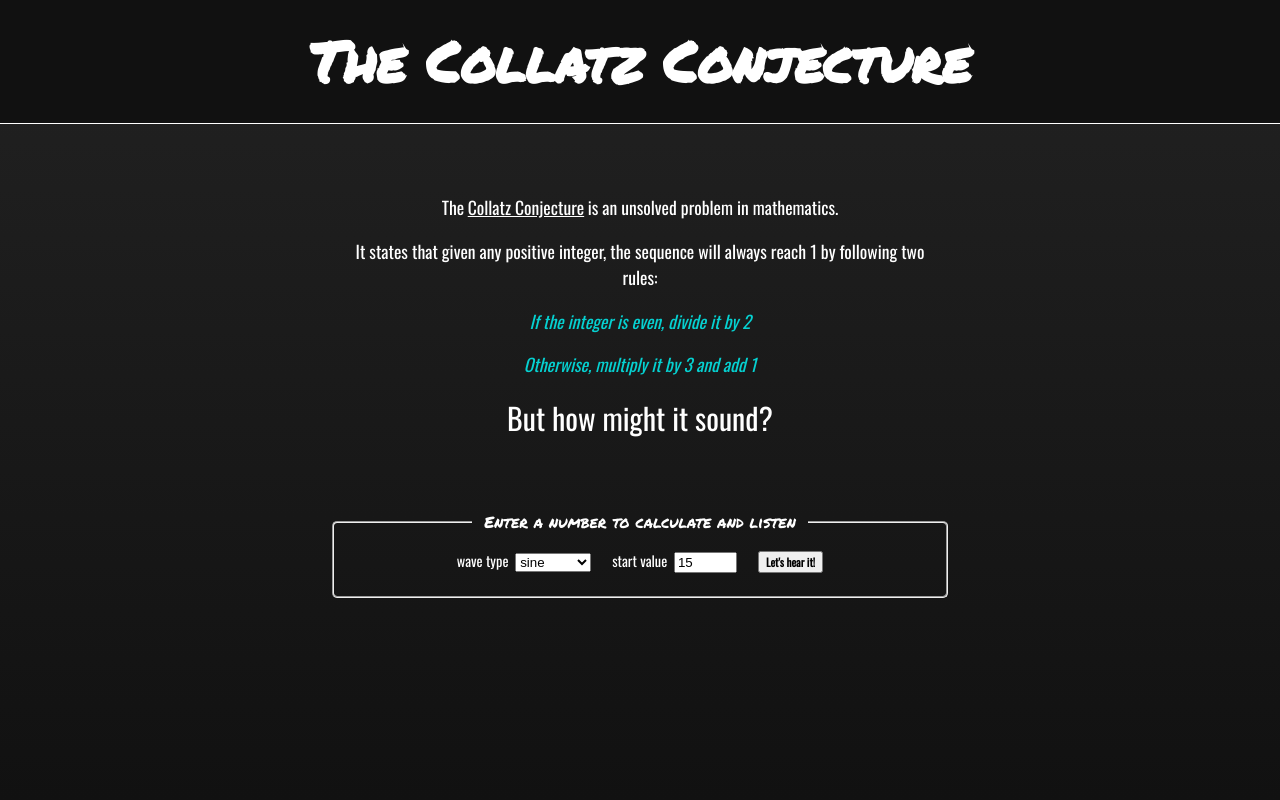
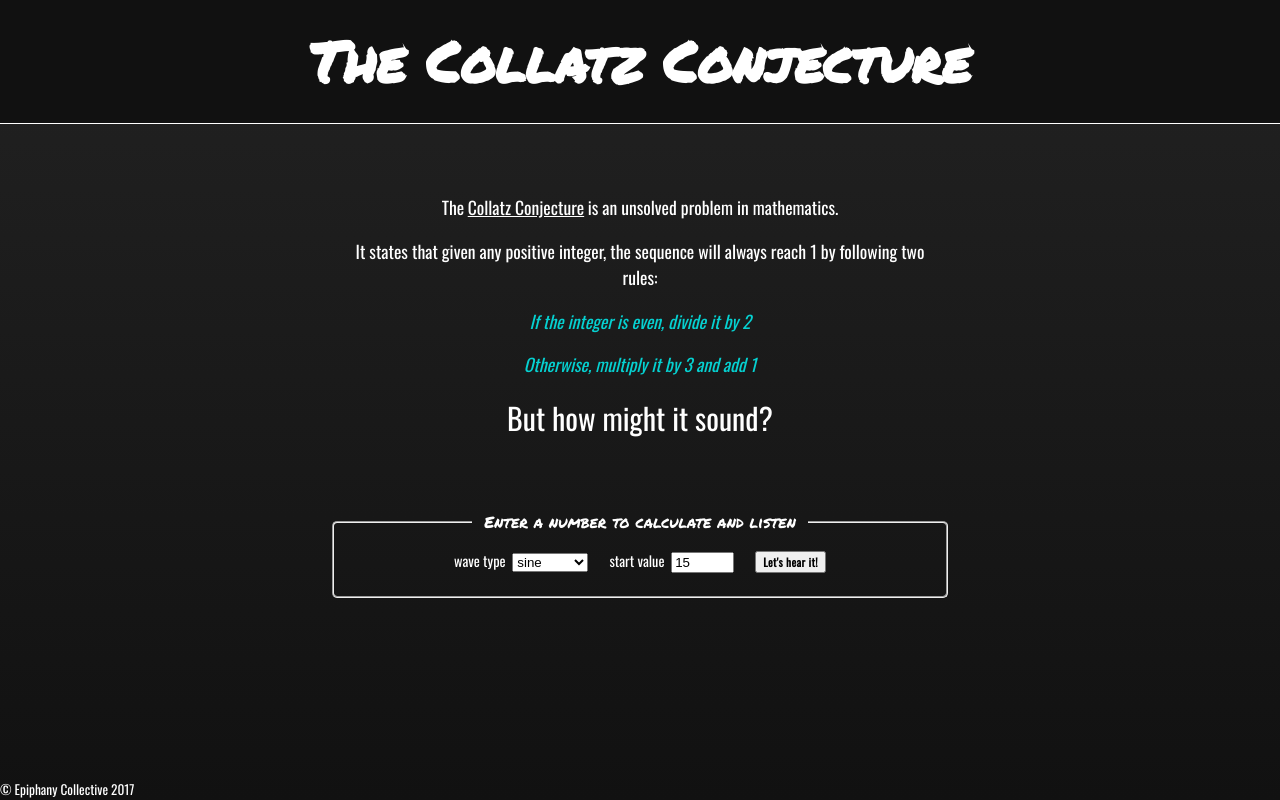
Before and after one commit to themarquisdesheric/collatz-conjecture-music, a React (Create React App) app in the folder app/: page / in a window 1280 px wide. Built offline with nearby package versions, Linux system fonts and the light colour scheme.

Commit message:
kept fonts DRY, added footer

```diff
--- a/app/src/App.js
+++ b/app/src/App.js
@@ -1,6 +1,7 @@
 import React, { Component } from 'react';
 import Header from './components/Header';
 import Main from './components/Main';
+import Footer from './components/Footer';
 
 class App extends Component {
   render() {
@@ -8,6 +9,7 @@ class App extends Component {
       <div>
         <Header />
         <Main />
+        <Footer />
       </div>
     );
   }
--- /dev/null
+++ b/app/src/components/Footer.js
@@ -0,0 +1,16 @@
+import React from 'react';
+import styled from 'styled-components';
+
+const StyledFooter = styled.footer`
+  position: absolute;
+  bottom: 0;
+  left: 0;
+`;
+
+export default function Footer() {
+  return (
+    <StyledFooter>
+      <small>&copy; Epiphany Collective 2017</small>
+    </StyledFooter>
+  );
+}
--- a/app/src/components/Form.js
+++ b/app/src/components/Form.js
@@ -31,9 +31,13 @@ const Button = styled.button`
   font-weight: bold;
   font-size: .7em;
   cursor: pointer;
+  letter-spacing: .4px;
 `;
 
-const Legend = styled.legend` padding: 0 .75em; `;
+const Legend = styled.legend`
+  font-family: 'Permanent Marker', cursive;
+  padding: 0 .75em;
+`;
 
 export default class Form extends Component {
   state = {
--- a/app/src/components/Header.js
+++ b/app/src/components/Header.js
@@ -8,6 +8,7 @@ const StyledHeader = styled.header`
 
 const H2 = styled.h2`
   color: #fff;
+  font-family: 'Permanent Marker', cursive;
   font-size: 3.5em;
   padding-top: 1.6%;
   margin: 0 0 1.6%;
--- a/app/src/components/Input.js
+++ b/app/src/components/Input.js
@@ -8,7 +8,6 @@ const SpacedInput = styled.input`
 
 export const Label = styled.label`
   padding-right: 1em;
-  font-family: 'Oswald', sans-serif;
   text-transform: lowercase;
   font-size: .9em;
 `;
--- a/app/src/components/IntroBlurb.js
+++ b/app/src/components/IntroBlurb.js
@@ -5,7 +5,6 @@ const Div = styled.div`
   width: 45%;
   padding: 0 2em;
   margin: 4em auto;
-  font-family: 'Oswald', sans-serif;
   font-size: 1.1em;
 `;
 
--- a/app/src/components/ListItem.js
+++ b/app/src/components/ListItem.js
@@ -2,10 +2,7 @@ import React, { Component } from 'react';
 import styled from 'styled-components';
 import FaMusic from 'react-icons/lib/fa/music';
 
-const Li = styled.li`
-  padding: .3em 0;
-  font-family: 'Oswald', sans-serif;
-`;
+const Li = styled.li` padding: .3em 0; `;
 
 const MusicIcon = styled(FaMusic)`
   color: #0ff;
--- a/app/src/index.css
+++ b/app/src/index.css
@@ -4,5 +4,5 @@ body {
   text-align: center;
   background: linear-gradient(#222, #111) no-repeat center fixed;
   color: #fff;
-  font-family: 'Permanent Marker', cursive;
+  font-family: 'Oswald', sans-serif;
 }
```
